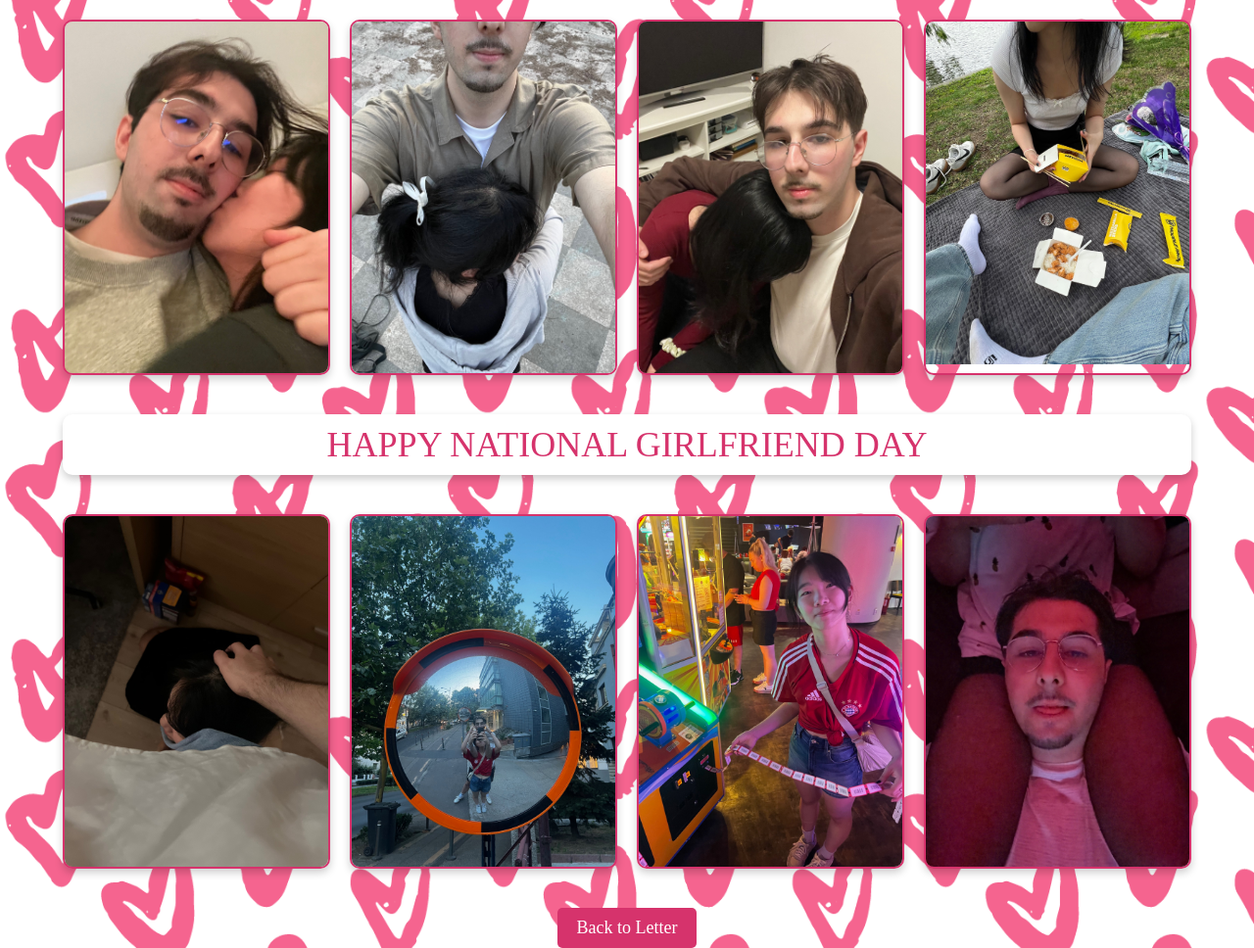
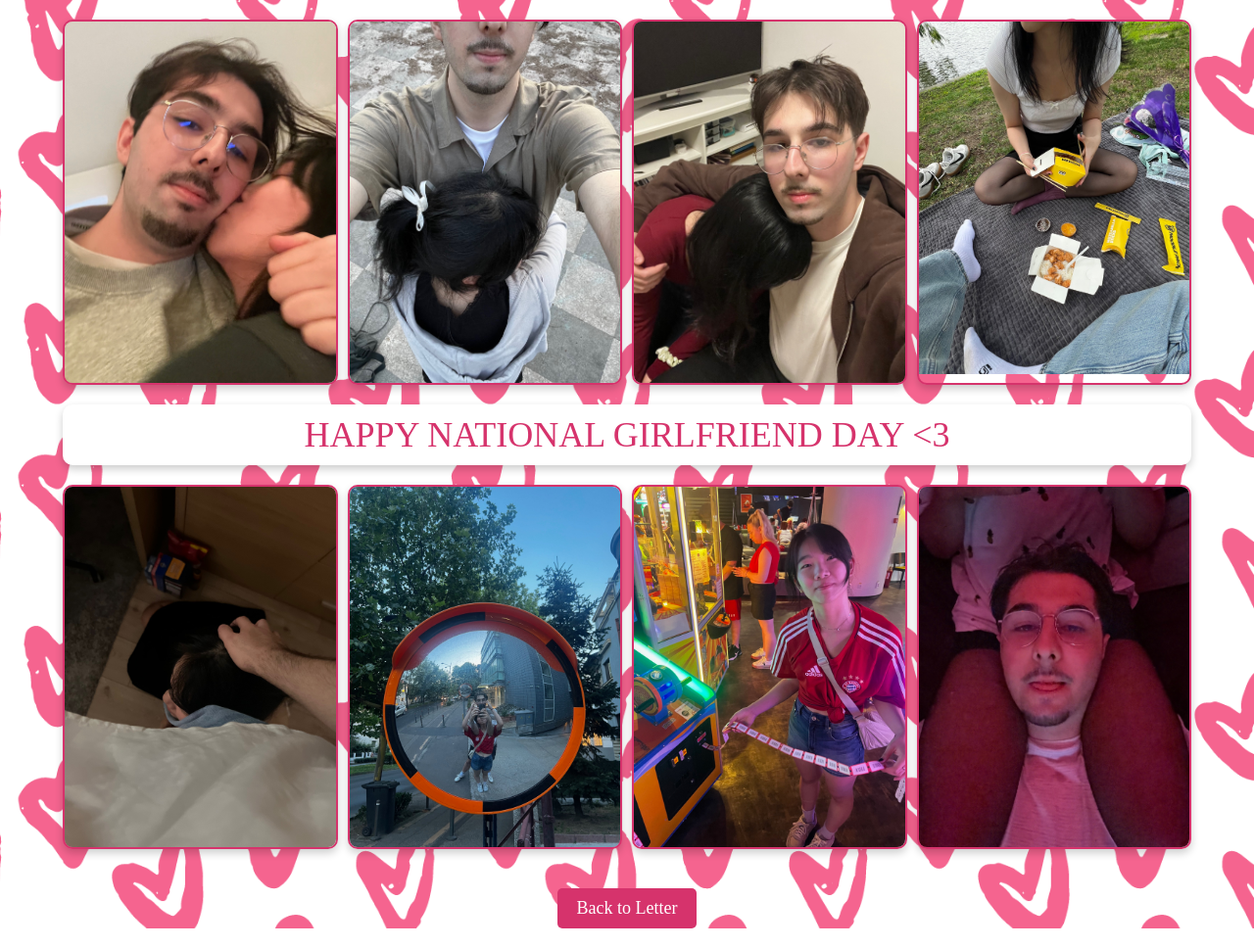
Before and after one commit to PoWd3rel/HappyNationalGirlfriendDa2024, a plain HTML site: page photos.html in a window 1280 px wide. Shown: the whole page at 98% size. Drawn offline with Linux system fonts and the light colour scheme.

Commit message:
Update photos.html

```diff
--- a/photos.html
+++ b/photos.html
@@ -23,7 +23,7 @@
         .container {
             display: grid;
             grid-template-columns: repeat(auto-fit, minmax(250px, 1fr));
-            gap: 20px;
+            gap: 10px; /* Reduced gap between pictures */
             padding: 20px;
             width: 90%;
             max-width: 1200px;
@@ -63,7 +63,7 @@
             text-align: center;
             box-shadow: 0 4px 8px rgba(0, 0, 0, 0.2);
             grid-column: 1 / -1;
-            margin: 20px 0;
+            margin: 10px 0; /* Reduced margin */
         }
     </style>
 </head>
@@ -73,7 +73,7 @@
         <div class="picture"><img src="photo2.jpg" alt="Picture 2"></div>
         <div class="picture"><img src="photo3.jpg" alt="Picture 3"></div>
         <div class="picture"><img src="photo4.jpg" alt="Picture 4"></div>
-        <div class="title">HAPPY NATIONAL GIRLFRIEND DAY</div>
+        <div class="title">HAPPY NATIONAL GIRLFRIEND DAY <3</div>
         <div class="picture"><img src="photo5.jpg" alt="Picture 5"></div>
         <div class="picture"><img src="photo6.jpg" alt="Picture 6"></div>
         <div class="picture"><img src="photo7.jpg" alt="Picture 7"></div>
```
